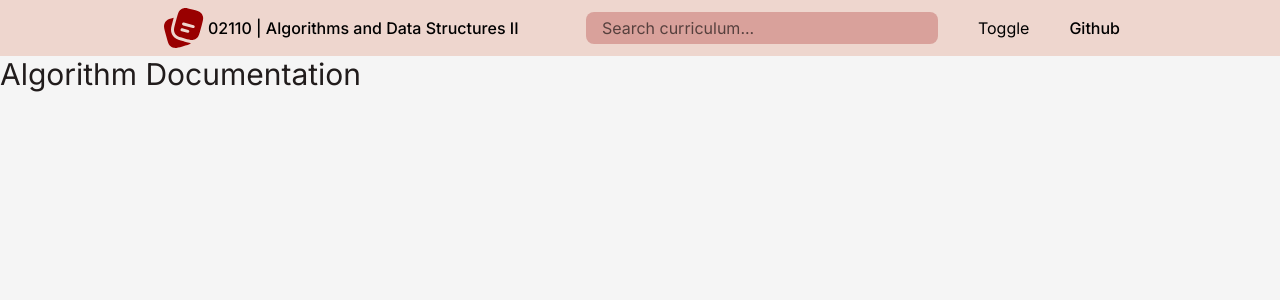
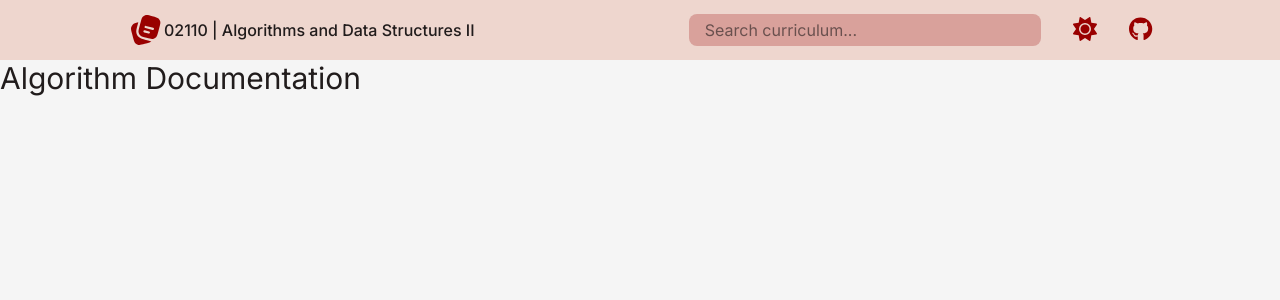
Before and after one commit to Aryan-Mi/algo-curriculum, a Next.js app: page / in a window 1280 px wide. Shown: the top 300 px of the page. Built offline with nearby package versions, Linux system fonts and the light colour scheme.

Commit message:
added FA-icons

```diff
--- a/package.json
+++ b/package.json
@@ -9,6 +9,11 @@
     "lint": "next lint"
   },
   "dependencies": {
+    "@fortawesome/fontawesome-svg-core": "^6.4.2",
+    "@fortawesome/free-brands-svg-icons": "^6.4.2",
+    "@fortawesome/free-regular-svg-icons": "^6.4.2",
+    "@fortawesome/free-solid-svg-icons": "^6.4.2",
+    "@fortawesome/react-fontawesome": "^0.2.0",
     "@mdx-js/loader": "^3.0.0",
     "@mdx-js/react": "^3.0.0",
     "@next/mdx": "^14.0.3",
--- a/src/app/layout.tsx
+++ b/src/app/layout.tsx
@@ -2,6 +2,10 @@ import type { Metadata } from 'next'
 import { Inter } from 'next/font/google'
 import './globals.css'
 import Navbar from '@/components/navbar'
+// FA Icons
+import { config } from '@fortawesome/fontawesome-svg-core'
+import '@fortawesome/fontawesome-svg-core/styles.css'
+config.autoAddCss = false
 
 const inter = Inter({ subsets: ['latin'] })
 
@@ -17,7 +21,7 @@ interface RootProps {
 export default function RootLayout({ children }: RootProps) {
   return (
     <html lang="en" className="">
-      <body className={`${inter.className} bg-background`}>
+      <body className={`${inter.className} bg-background text-text`}>
         <Navbar />
         {children}
       </body>
--- a/src/app/page.tsx
+++ b/src/app/page.tsx
@@ -1,8 +1,8 @@
 export default function Home() {
   return (
-    <main className="">
+    <main>
       <section>
-        <div className="text-3xl text-text">Algorithm Documentation</div>
+        <div className="text-3xl">Algorithm Documentation</div>
       </section>
     </main>
   )
--- a/src/components/navbar.tsx
+++ b/src/components/navbar.tsx
@@ -1,31 +1,61 @@
 'use client'
 import Logo from '@/assets/logo.svg'
 import Link from 'next/link'
+import {
+  FontAwesomeIcon,
+  FontAwesomeIconProps,
+} from '@fortawesome/react-fontawesome'
+import { faGithub } from '@fortawesome/free-brands-svg-icons'
+import { faMoon, faSun } from '@fortawesome/free-solid-svg-icons'
+// import { useState } from 'react'
 
 type Props = {}
 
 export default function Navbar({}: Props) {
+  // type theme = 'light' | 'dark'
+  // const [theme, setTheme] = useState<theme>('light')
+
+  const toggleTheme = () => {
+    const root = window.document.documentElement
+    if (root.classList.contains('dark')) root.classList.remove('dark')
+    else root.classList.add('dark')
+  }
+
   return (
     <header className="bg-secondary">
-      <nav className="mx-40 flex items-center justify-between py-1">
+      <nav className="mx-32 flex items-center justify-between py-3">
         <div className="flex items-center">
-          <Logo className="text-primary" width="48" height="48" />
+          <Logo className="text-primary" width="36" height="36" />
           <Link href="/" className="font-medium">
             02110 | Algorithms and Data Structures II
           </Link>
         </div>
-        <div className="flex items-center gap-10">
+        <div className="flex items-center gap-8">
           <button className="w-[22rem] rounded-lg bg-primary/25 py-1">
             <p className="select-none pl-4 text-left opacity-60">
               Search curriculum...
             </p>
           </button>
-          <button onClick={() => console.log('toggle theme')}>Toggle</button>
-          <Link href="/" className="font-medium">
-            Github
+          <button onClick={toggleTheme}>
+            <NavIcon props={{ icon: faSun }} />
+          </button>
+          <Link
+            href="https://github.com/Aryan-Mi/algo-curriculum"
+            target="_blank"
+            className="font-medium"
+          >
+            <NavIcon props={{ icon: faGithub }} />
           </Link>
         </div>
       </nav>
     </header>
   )
 }
+
+function NavIcon({ props }: { props: FontAwesomeIconProps }) {
+  return (
+    <>
+      <FontAwesomeIcon className="text-2xl text-primary" {...props} />
+    </>
+  )
+}
```
Also changed, not shown: 1 other file (tests, documents, lock files or other folders).
